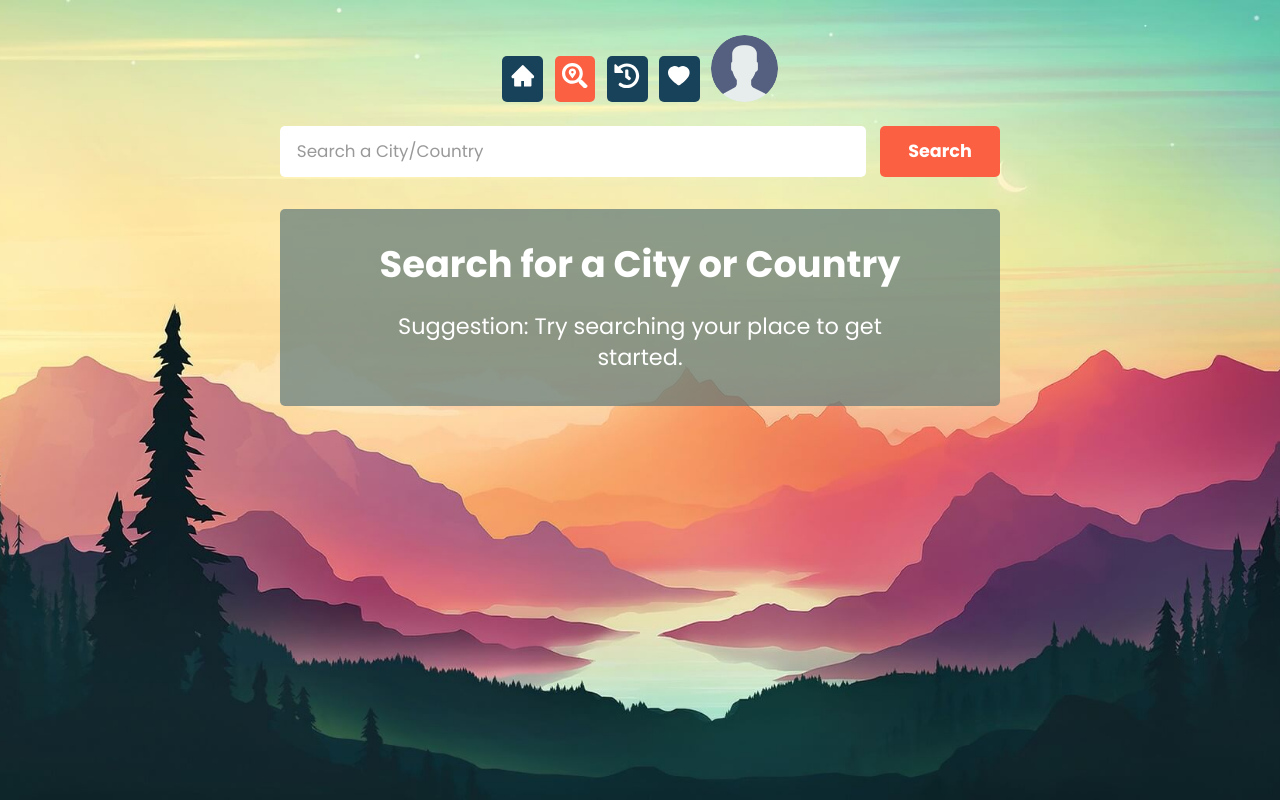
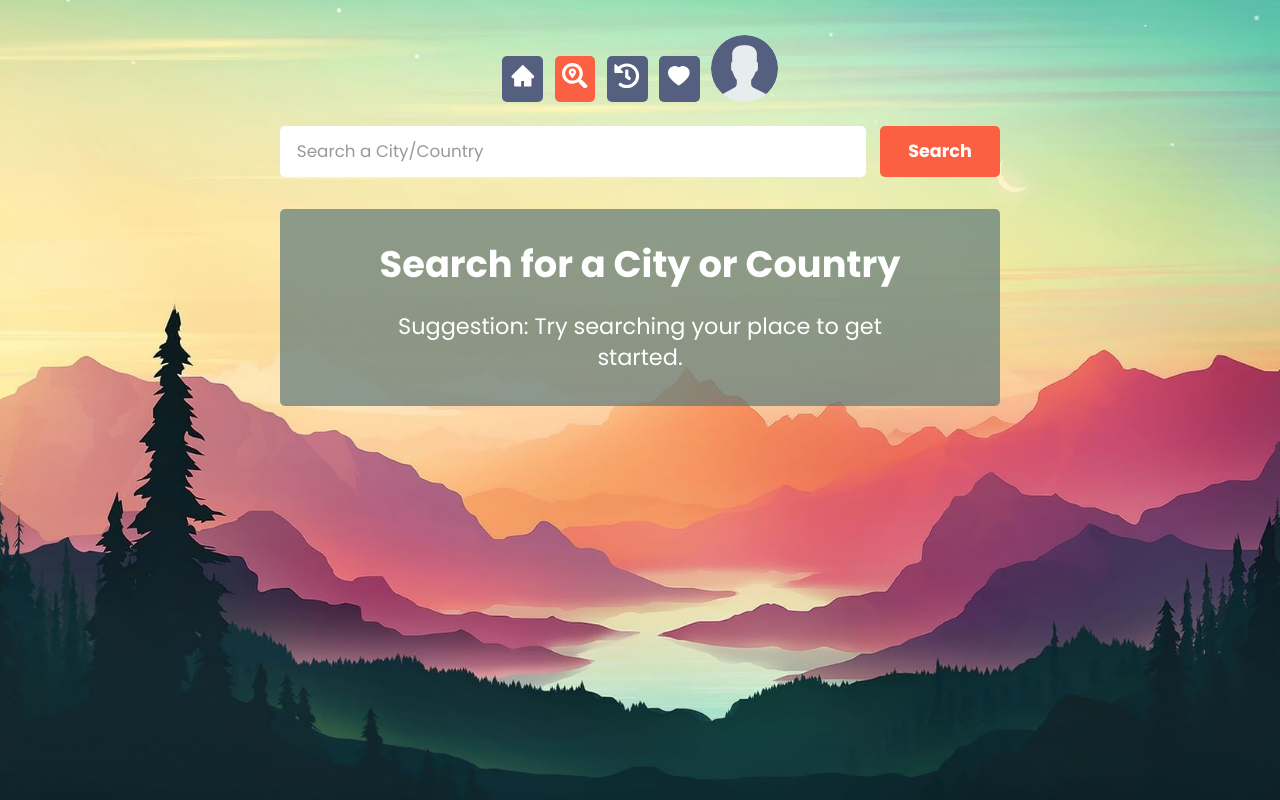
Before and after one commit to AdmiralFirefox/skywatch-v2, a React (Vite) app: page /search in a window 1280 px wide. Built offline with nearby package versions, Linux system fonts and the light colour scheme; no server answers.

Commit message:
Changed color theme of navbar icons

```diff
--- a/src/styles/navbar/NavbarLink.module.scss
+++ b/src/styles/navbar/NavbarLink.module.scss
@@ -2,7 +2,7 @@
 
 .nav-icon {
   text-decoration: none;
-  background: theme.$dark-blue-color;
+  background: theme.$dark-grey-color;
   color: theme.$white-color;
   font-size: 1.6rem;
   padding: 0.25em 0.3em;
@@ -10,7 +10,7 @@
   transition: background 0.15s ease-in-out;
 
   &:hover {
-    background: theme.$transparent-dark-sky-blue-color;
+    background: theme.$slightly-dark-grey-color;
   }
 }
 
--- a/src/styles/themeprovider/_colors.scss
+++ b/src/styles/themeprovider/_colors.scss
@@ -12,6 +12,8 @@ $dark-sky-blue-color: #184059;
 $dark-yellow-color: #fcb941;
 $dark-blue-color: #18425a;
 $slightly-dark-blue-color: hsl(202, 58%, 32%);
+$dark-grey-color: #556080;
+$slightly-dark-grey-color: hsl(225, 20%, 50%);
 $transparent-light-sky-blue-color: hsla(182, 13%, 42%, 0.7);
 $transparent-dark-sky-blue-color: hsla(202, 58%, 22%, 0.75);
 $transparent-dark-purple-color: hsla(254, 14%, 31%, 0.75);
```
